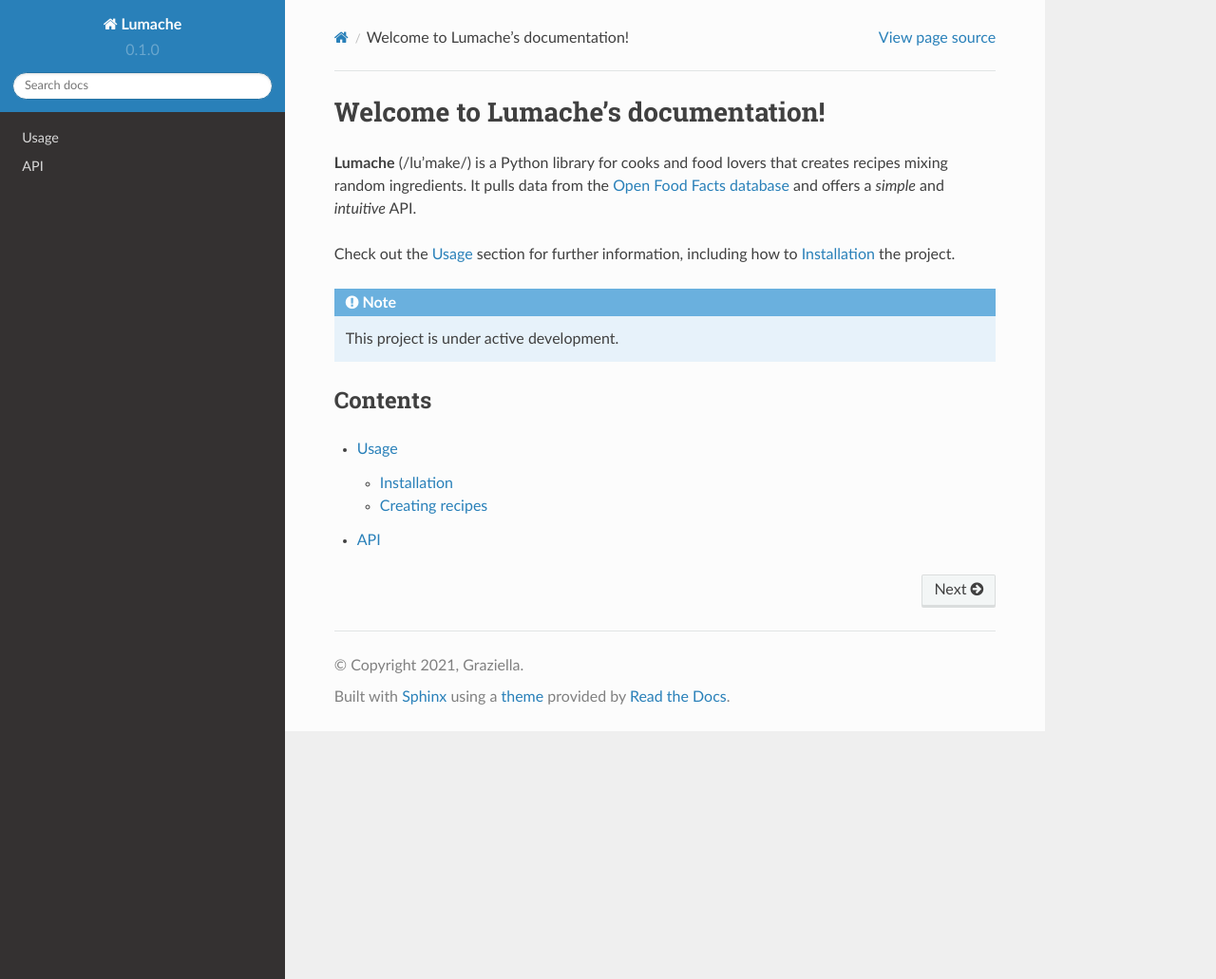
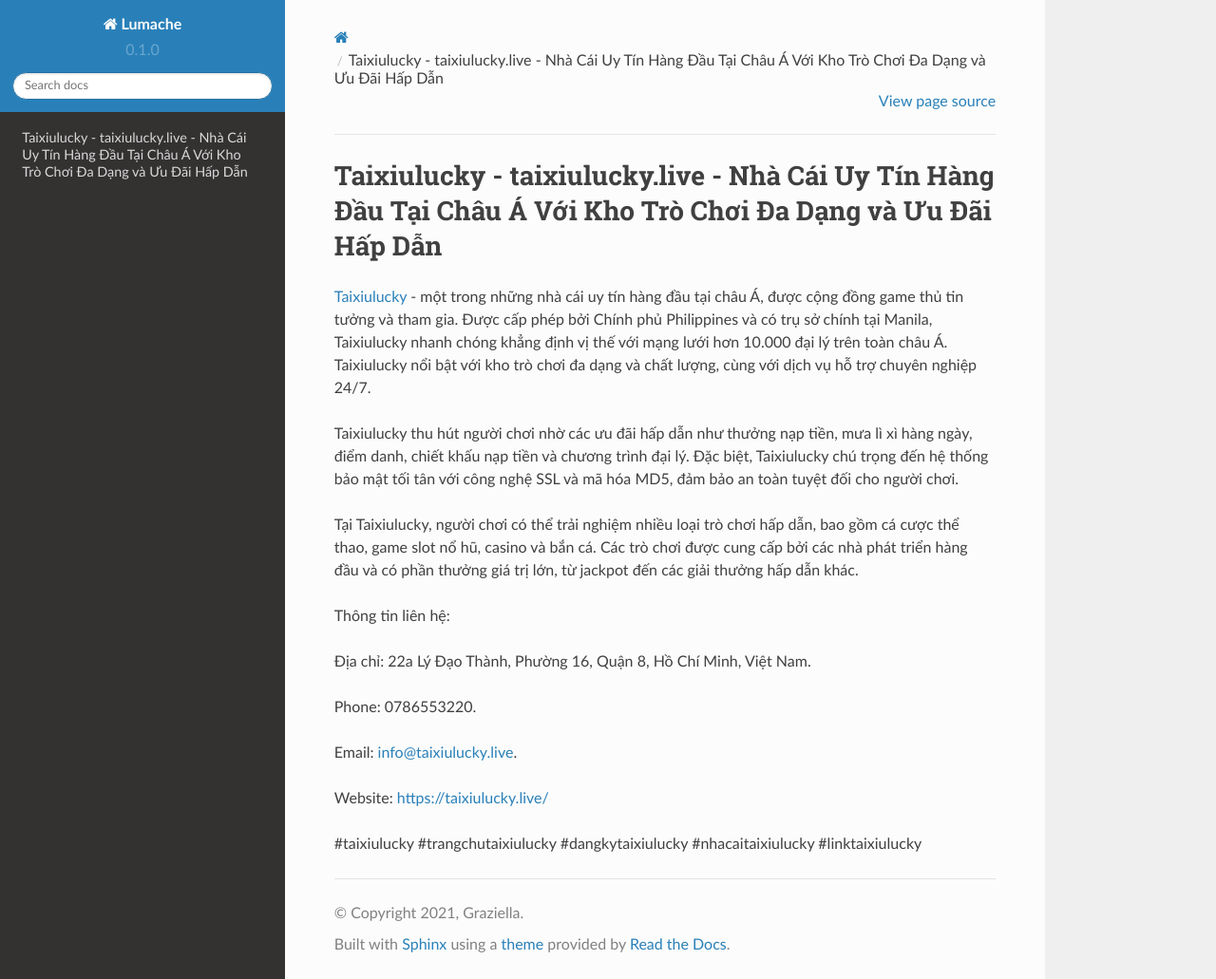
Before and after one commit to morriscraig2868/taixiuluckylive, a Sphinx documentation site: the page built from docs/source/index.rst, in a window 1280 px wide and 1031 px high. Shown: the whole window at 95% size. Built offline with Sphinx 7.4.7 and the Read the Docs theme 2.0.0, drawn with Linux system fonts in a browser that asks for light colours.

Commit message:
Update index.rst

```diff
--- a/docs/source/index.rst
+++ b/docs/source/index.rst
@@ -1,22 +1,20 @@
-Welcome to Lumache's documentation!
+Taixiulucky - taixiulucky.live - Nhà Cái Uy Tín Hàng Đầu Tại Châu Á Với Kho Trò Chơi Đa Dạng và Ưu Đãi Hấp Dẫn
 ===================================
 
-**Lumache** (/lu'make/) is a Python library for cooks and food lovers
-that creates recipes mixing random ingredients.
-It pulls data from the `Open Food Facts database <https://world.openfoodfacts.org/>`_
-and offers a *simple* and *intuitive* API.
+`Taixiulucky <https://taixiulucky.live/>`_ - một trong những nhà cái uy tín hàng đầu tại châu Á, được cộng đồng game thủ tin tưởng và tham gia. Được cấp phép bởi Chính phủ Philippines và có trụ sở chính tại Manila, Taixiulucky nhanh chóng khẳng định vị thế với mạng lưới hơn 10.000 đại lý trên toàn châu Á. Taixiulucky nổi bật với kho trò chơi đa dạng và chất lượng, cùng với dịch vụ hỗ trợ chuyên nghiệp 24/7.
 
-Check out the :doc:`usage` section for further information, including
-how to :ref:`installation` the project.
+Taixiulucky thu hút người chơi nhờ các ưu đãi hấp dẫn như thưởng nạp tiền, mưa lì xì hàng ngày, điểm danh, chiết khấu nạp tiền và chương trình đại lý. Đặc biệt, Taixiulucky chú trọng đến hệ thống bảo mật tối tân với công nghệ SSL và mã hóa MD5, đảm bảo an toàn tuyệt đối cho người chơi.
 
-.. note::
+Tại Taixiulucky, người chơi có thể trải nghiệm nhiều loại trò chơi hấp dẫn, bao gồm cá cược thể thao, game slot nổ hũ, casino và bắn cá. Các trò chơi được cung cấp bởi các nhà phát triển hàng đầu và có phần thưởng giá trị lớn, từ jackpot đến các giải thưởng hấp dẫn khác.
 
-   This project is under active development.
+Thông tin liên hệ:
 
-Contents
---------
+Địa chỉ: 22a Lý Đạo Thành, Phường 16, Quận 8, Hồ Chí Minh, Việt Nam.
 
-.. toctree::
+Phone: 0786553220.
 
-   usage
-   api
+Email: info@taixiulucky.live.
+
+Website: https://taixiulucky.live/
+
+#taixiulucky #trangchutaixiulucky #dangkytaixiulucky #nhacaitaixiulucky #linktaixiulucky
```
